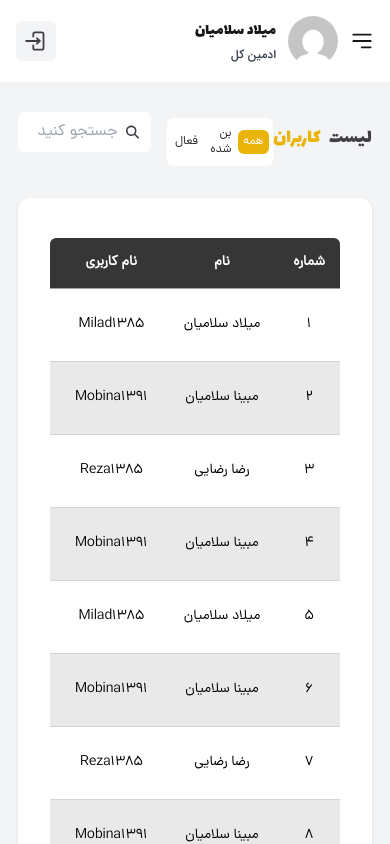
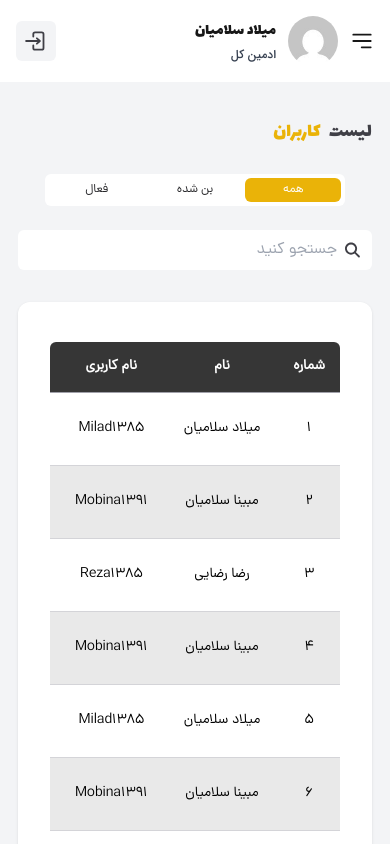
Before and after one commit to milad1385/tool-shop, a Next.js app: page /p-admin/users in a window 390 px wide. Built offline with nearby package versions, Linux system fonts and the light colour scheme.

Commit message:
add resposive design in table operation

```diff
--- a/src/components/modules/p-admin/TableOpration.tsx
+++ b/src/components/modules/p-admin/TableOpration.tsx
@@ -1,14 +1,13 @@
-import React from "react";
+import { ITableOperation } from "@/libs/types";
+import Filters from "./Filters";
 import PageTitle from "./PageTitle";
 import Search from "./Search";
-import Filters from "./Filters";
-import { ITableOperation } from "@/libs/types";
 
 function TableOperation({ pageTitle, options }: ITableOperation) {
   return (
-    <div className="flex items-center justify-between mt-4 mb-8">
+    <div className="flex flex-col md:flex-row md:items-center justify-between mt-4 mb-8">
       <PageTitle content={pageTitle} />
-      <div className="flex items-center gap-x-4">
+      <div className="flex flex-col md:flex-row space-y-6 items-center gap-x-4">
         {options?.length && <Filters filterField="status" options={options} />}
         <Search />
       </div>
```
